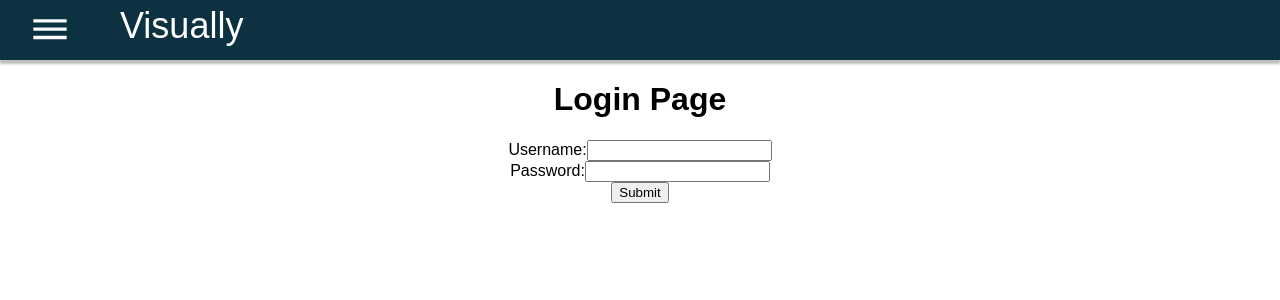
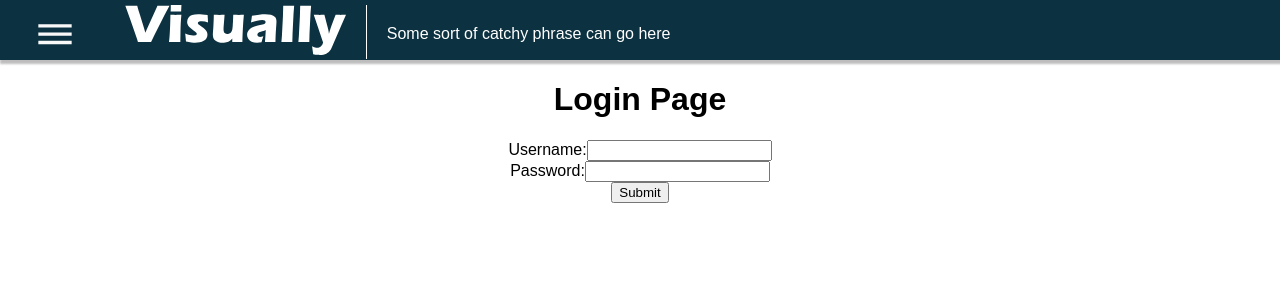
Before and after one commit to ryyu/cs470-Visually, a React (Create React App) app in the folder visually/: page / in a window 1280 px wide. Shown: the top 300 px of the page. Built offline with nearby package versions, Linux system fonts and the light colour scheme.

Commit message:
Add catch phrase area to header

```diff
--- a/visually/src/headerBar.js
+++ b/visually/src/headerBar.js
@@ -1,6 +1,6 @@
 import * as React from 'react';
 import './stylesheets/headerBar.css';
-import logo from './assets/logo.png';
+import logo from './assets/logo.svg';
 import {Route, NavLink, HashRouter} from 'react-router-dom';
 
 class HamburgerMenu extends React.Component{
@@ -27,7 +27,10 @@ export class HeaderBar extends React.Component {
 				<HamburgerMenu/>
 			</div>
 			<div class="logoArea">
-				<span class="headerMainText">Visually</span>
+				<img src={logo} height="50px"></img>
+			</div>
+			<div class="catchPhraseArea">
+				Some sort of catchy phrase can go here
 			</div>
 		</div>
 	)
--- a/visually/src/stylesheets/headerBar.css
+++ b/visually/src/stylesheets/headerBar.css
@@ -1,6 +1,7 @@
 .headerBar{
 	width: 100%;
-	height: 60px;
+	height: 50px;
+	padding: 5px;
 	background-color: #0C3140;
 
 	-webkit-box-shadow: 0px 4px 2px 0px rgba(0,0,0,0.26);
@@ -9,6 +10,7 @@
 	display: block;
 	margin: 0px;
 	position: fixed;
+
 }
 
 .hamburgerContainer{
@@ -68,13 +70,19 @@
 
 .logoArea{
 	padding-left: 20px;
-	padding-top: 5px;
-	padding-bottom: 5px;
+
 	float: left;
 	text-align: left;
+	padding-right: 20px;
+	border-right: 1px solid white;
 }
 
-.headerMainText{
-	font-size: 36px;
+.catchPhraseArea{
+	padding-left: 20px;
+	padding-top: 20px;
+	float: left;
+	text-align: left;
+	padding-right: 20px;
+	height: 40px;
 	color: white;
 }
```
Also changed, not shown: visually/src/assets/logo.svg (added), visually/src/logo.svg (deleted).
